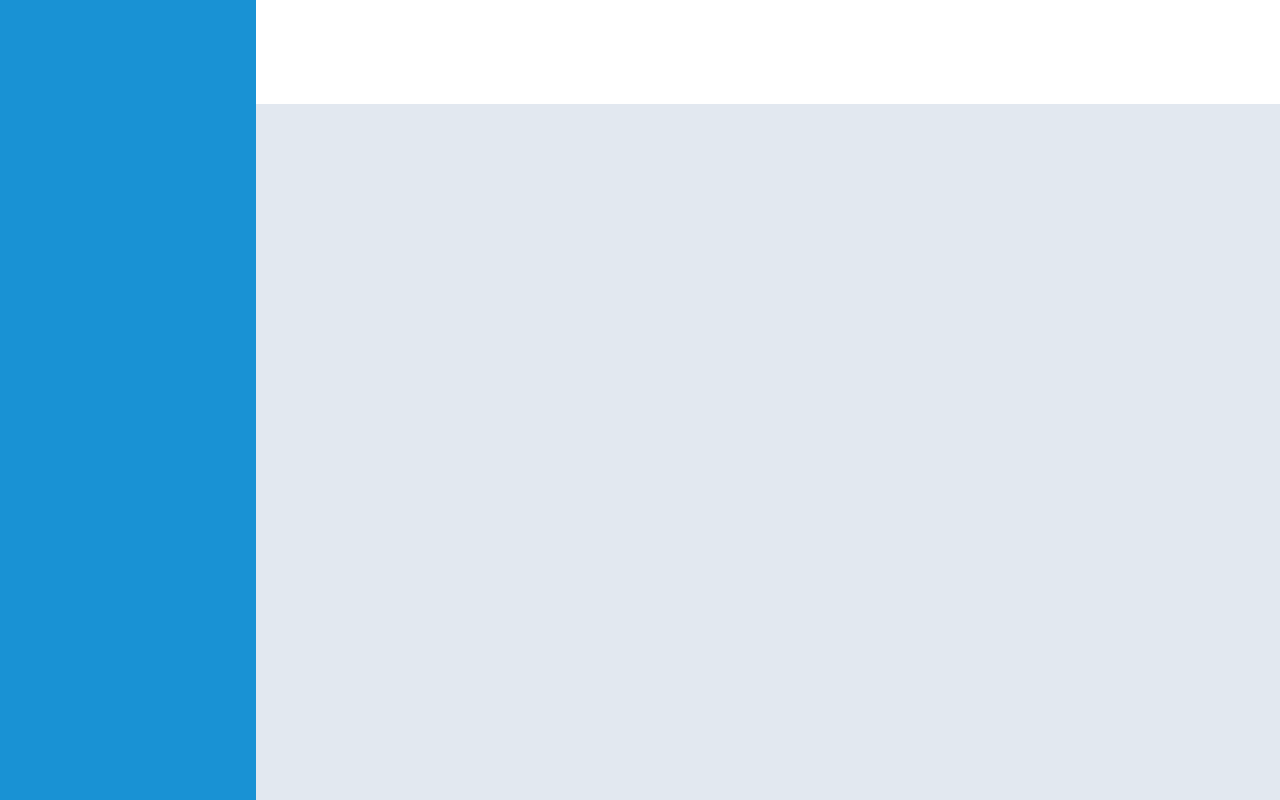
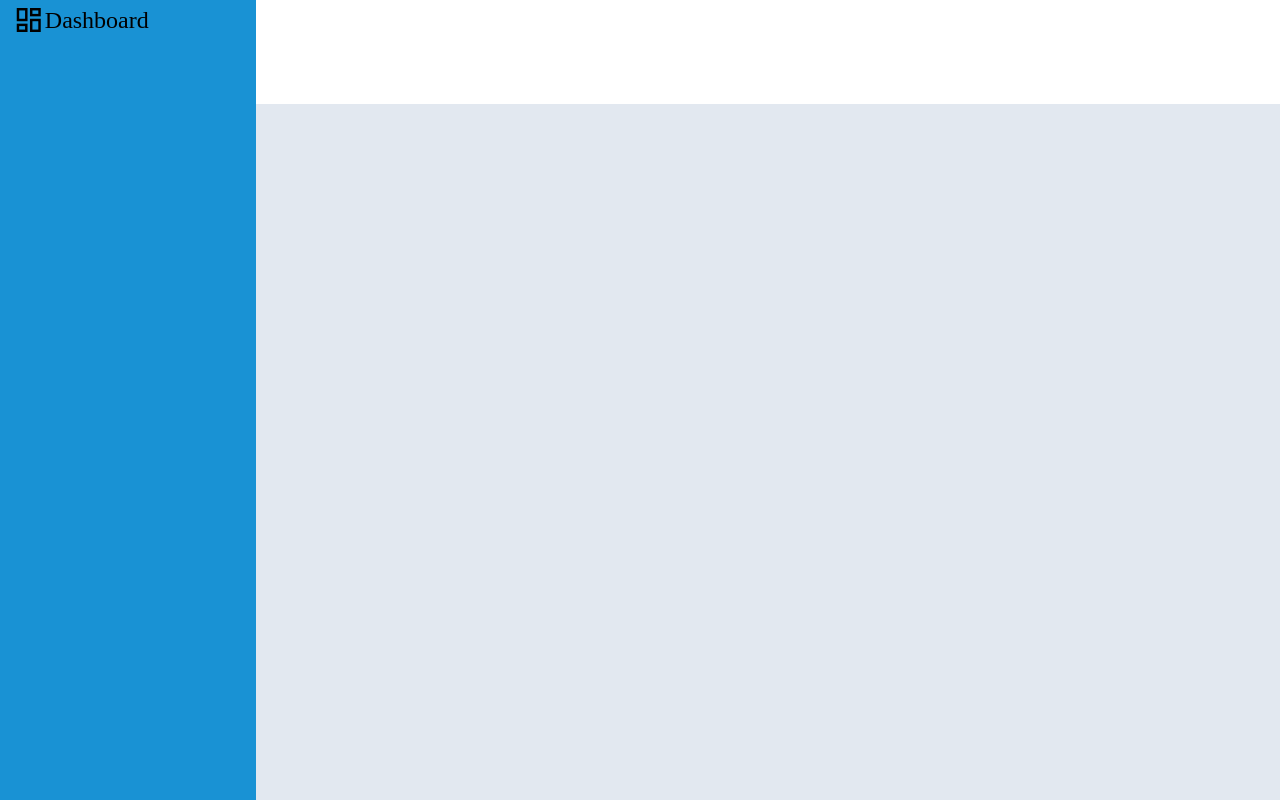
Before and after one commit to hukesh-chandra/vanilla-js-, a plain HTML site: page Intermediate-html-css/Admin-Dashboard/index.html in a window 1280 px wide. Drawn offline with nearby package versions, Linux system fonts and the light colour scheme.

Commit message:
Made some part of Dashboard

```diff
--- a/Intermediate-html-css/Admin-Dashboard/index.html
+++ b/Intermediate-html-css/Admin-Dashboard/index.html
@@ -3,14 +3,35 @@
 <head>
     <meta charset="UTF-8">
     <meta name="viewport" content="width=device-width, initial-scale=1.0">
+    <link rel="stylesheet" href="https://fonts.googleapis.com/css2?family=Material+Symbols+Outlined:opsz,wght,FILL,GRAD@20..48,100..700,0..1,-50..200&icon_names=dashboard" />
     <link rel="stylesheet" href="styles.css">
     <title>Admin-Dashboard</title>
 </head>
 <body>
     <div class="main-page">
-        <div class="sidebar"></div>
-        <div class="topbar"></div>
-        <div class="home-page"></div>
+        <div class="sidebar">
+            <div class="sidebar-top">
+                <span class="material-symbols-outlined sidebar-top-icon" >dashboard</span>
+                <span class="sidebar-top-text">Dashboard</span>
+            </div>
+            <div class="sidebar-nav"></div>
+            <div class="sidebar-branding"></div>
+        </div>
+        <div class="topbar">
+            <div class="topbar-top">
+                <div class="topbar-top-left"></div>
+                <div class="topbar-top-right"></div>
+            </div>
+            <div class="topbar-bottom">
+                <div class="topbar-bottom-left"></div>
+                <div class="topbar-bottom-right"></div>
+            </div>
+        </div>
+        <div class="home-page">
+            <div class="your-project"></div>
+            <div class="announcements"></div>
+            <div class="trending"></div>
+        </div>
     </div>
 </body>
 </html>
--- a/Intermediate-html-css/Admin-Dashboard/styles.css
+++ b/Intermediate-html-css/Admin-Dashboard/styles.css
@@ -17,8 +17,29 @@
 .sidebar{
     background-color: #1992D4;
     grid-area: sidebar;
+    display: grid;
+    grid-template-areas:
+        "sidebar-top"
+        "sidebar-nav"
+        "sidebar-branding";
+    grid-template-rows: 5% 40% 55%;
 }
 
+.sidebar-top{
+    grid-area: sidebar-top;
+    display: flex;
+    align-items: center;
+    justify-content:flex-start;
+}
+
+.sidebar-top-icon{
+    font-size: 200%;
+    margin-left: 5%;
+}
+
+.sidebar-top-text{
+    font-size: 150%;
+}
 .topbar{
     background-color: #FFFFFF;
     grid-area: topbar;
```
